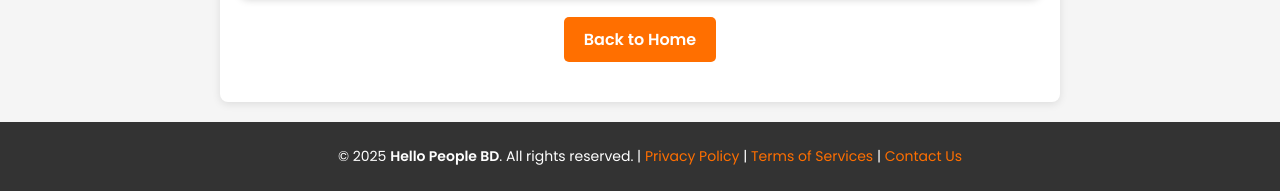
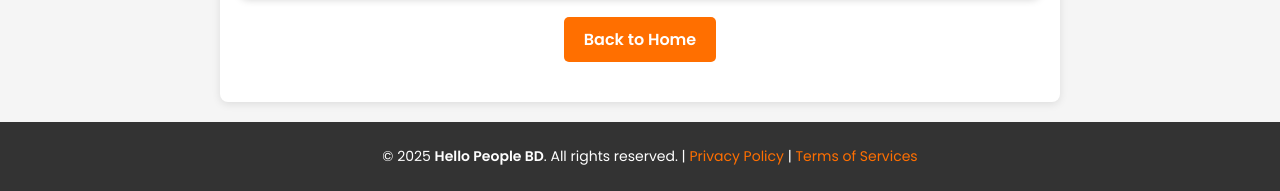
Before and after one commit to hellopeoplebd/contact-us, a plain HTML site: page index.html in a window 1280 px wide. Shown: the part 1048-1239 px from the top of the page. Drawn offline with Linux system fonts and the light colour scheme.

Commit message:
Update index.html

```diff
--- a/index.html
+++ b/index.html
@@ -60,7 +60,7 @@
 </div>
 
 <footer>
-    <p>&copy; 2025 <strong>Hello People BD</strong>. All rights reserved. | <a href="https://hellopeoplebd.github.io/privacy-policy/">Privacy Policy</a> | <a href="https://hellopeoplebd.github.io/terms-of-services">Terms of Services</a> | <a href="https://hellopeoplebd.github.io/contact-us">Contact Us</a></p>
+    <p>&copy; 2025 <strong>Hello People BD</strong>. All rights reserved. | <a href="https://hellopeoplebd.github.io/privacy-policy/">Privacy Policy</a> | <a href="https://hellopeoplebd.github.io/terms-of-services">Terms of Services</a></p>
 </footer>
 
 </body>
```
